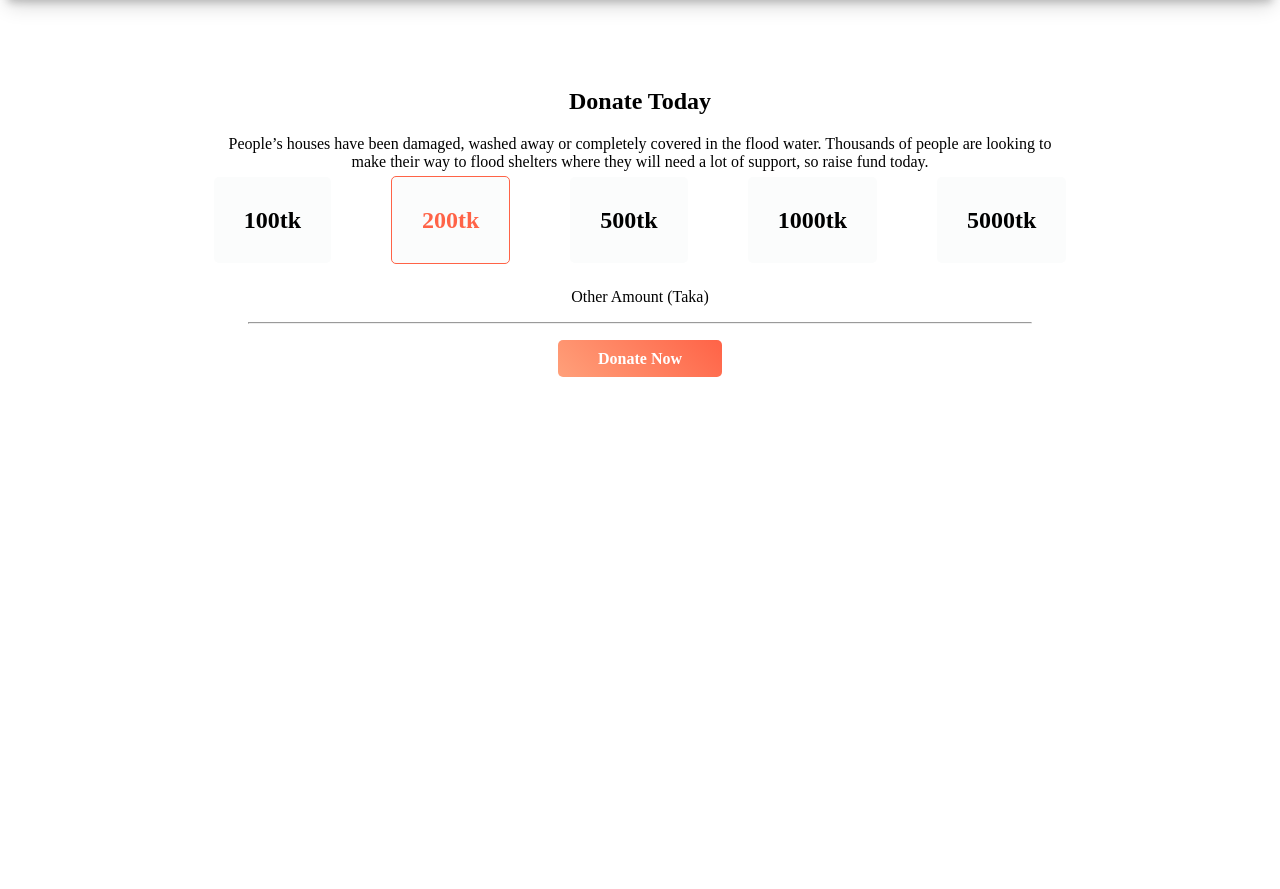
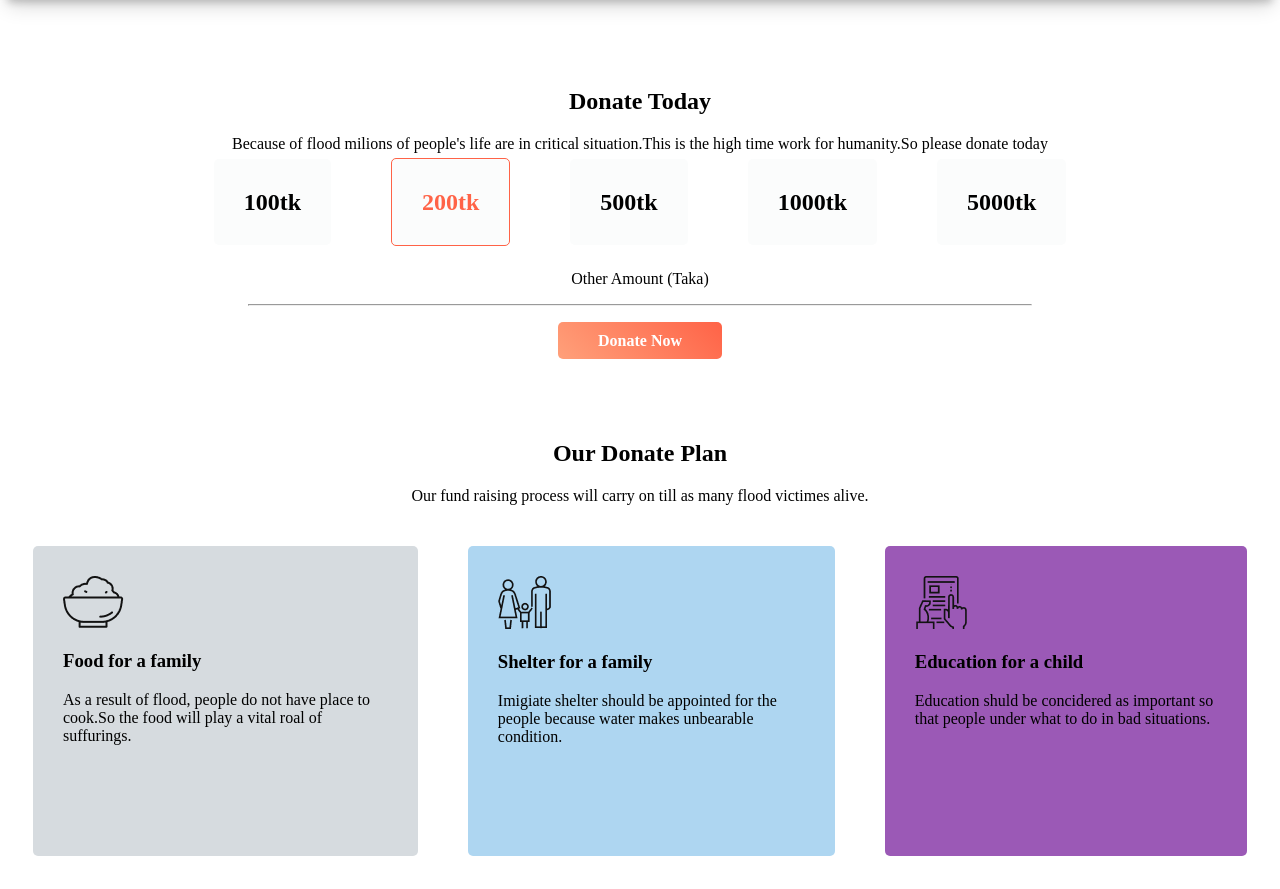
Before and after one commit to Imrantipu/donate-online, a plain HTML site: page index.html in a window 1280 px wide. Shown: the part 460-1349 px from the top of the page. Before the commit the page ends 837 px from the top, so only its background shows below. Drawn offline with Linux system fonts and the light colour scheme.

Commit message:
third section added

```diff
--- a/index.html
+++ b/index.html
@@ -35,42 +35,84 @@
             <div class="donate-today-text">
                 <h2>Donate Today</h2>
                 <p>
-                    People’s houses have been damaged, washed away or completely covered
-                    in the flood water. Thousands of people are looking to make their
-                    way to flood shelters where they will need a lot of support, so
-                    raise fund today.
+                    Because of flood milions of people's life are in critical situation.This is the high time work for
+                    humanity.So please donate today
                 </p>
             </div>
-            <div class="tk-style">
+            <div class="money">
                 <div>
-                    <h2><span class="money-box">100tk</span></h2>
+                    <h2>
+                        <span class="money-box">100tk</span>
+                    </h2>
                 </div>
                 <div>
-                    <h2><span id="money-id">200tk</span></h2>
+                    <h2>
+                        <span id="money-id">200tk</span>
+                    </h2>
                 </div>
                 <div>
                     <h2><span class="money-box">500tk</span></h2>
                 </div>
                 <div>
-                    <h2><span class="money-box">1000tk</span></h2>
+                    <h2>
+                        <span class="money-box">1000tk</span>
+                    </h2>
                 </div>
                 <div>
-                    <h2><span class="money-box">5000tk</span></h2>
+                    <h2>
+                        <span class="money-box">5000tk</span>
+                    </h2>
                 </div>
             </div>
             <br />
-            <div class="tk-style">
+            <div class="money">
                 <p>Other Amount (Taka)</p>
             </div>
-            <hr class="hr-style" />
+            <hr class="horizontal-line" />
             <br />
-            <div class="btn-style">
+            <div class="button">
                 <a class="anchor-button" href="">Donate Now</a>
             </div>
         </div>
     </section>
 
     <!--  Donate Today end -->
+
+    <!-- donation plan start -->
+    <section>
+        <div class="donation-plan">
+            <div class="donate-today-text">
+                <h2>Our Donate Plan</h2>
+                <p>
+                    Our fund raising process will carry on till as many flood victimes alive.
+            </div>
+            <div class="plan-style money">
+                <div class="food-for-family">
+                    <img src="./Icons/food.png" alt="food icon" />
+                    <h3>Food for a family</h3>
+                    <p>
+                        As a result of flood, people do not have place to cook.So the food will play a vital roal of
+                        suffurings.
+                    </p>
+                </div>
+                <div class="shelter-for-family">
+                    <img src="./Icons/shelter.png" alt="Family Picture" />
+                    <h3>Shelter for a family</h3>
+                    <p>
+                        Imigiate shelter should be appointed for the people because water makes unbearable condition.
+                    </p>
+                </div>
+                <div class="child-education">
+                    <img src="./Icons/Frame-1.png" alt="Book Picture" />
+                    <h3>Education for a child</h3>
+                    <p>
+                        Education shuld be concidered as important so that people under what to do in bad situations.
+                    </p>
+                </div>
+            </div>
+        </div>
+    </section>
+    <!-- Our Donate Plan End -->
 </body>
 
 </html>
--- a/style.css
+++ b/style.css
@@ -48,6 +48,8 @@ h1 {
 }
 
 /* Donate now style end */
+
+/* Donate Today section style */
 .donate-today-text {
     margin-top: 90px;
     text-align: center;
@@ -55,7 +57,7 @@ h1 {
     margin-right: 220px;
 }
 
-.tk-style {
+.money {
     display: flex;
     justify-content: center;
 }
@@ -76,14 +78,41 @@ h1 {
     padding: 30px;
 }
 
-.hr-style {
+.horizontal-line {
     margin-left: 240px;
     margin-right: 240px;
     margin-top: 0;
 }
 
-.btn-style {
+.button {
     text-align: center;
 }
 
 /* Donate Today section style end */
+
+/* our donate plan style start */
+.food-for-family {
+    border-radius: 5px;
+    margin: 25px 25px 25px 25px;
+    background-color: #d6dbdf;
+    padding: 30px;
+    height: 250px;
+}
+
+.shelter-for-family {
+    border-radius: 5px;
+    margin: 25px 25px 25px 25px;
+    background-color: #aed6f1;
+    padding: 30px;
+    height: 250px;
+}
+
+.child-education {
+    border-radius: 5px;
+    margin: 25px 25px 25px 25px;
+    background-color: #9b59b6;
+    padding: 30px;
+    height: 250px;
+}
+
+/* our donate plan style start */
```
